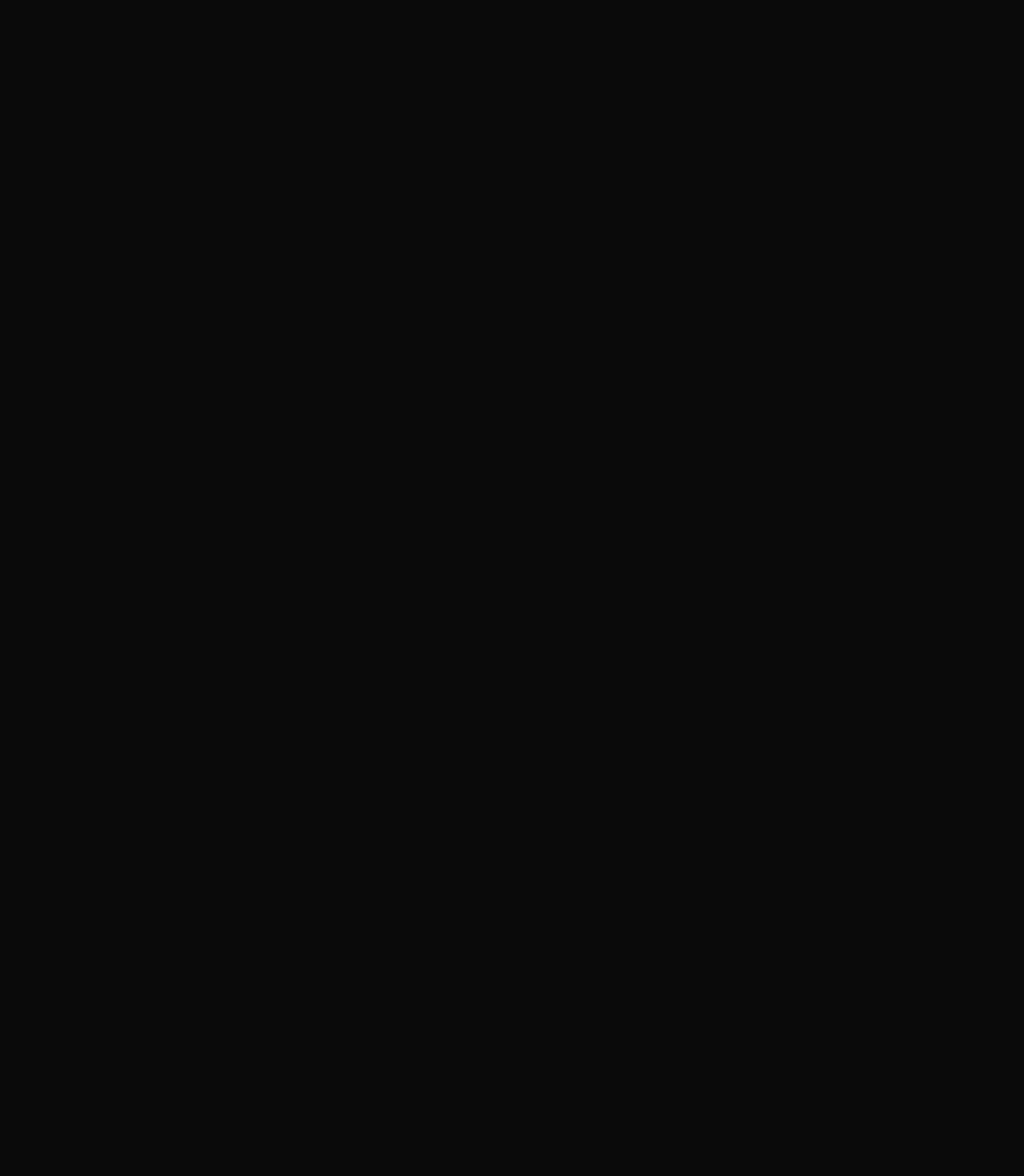
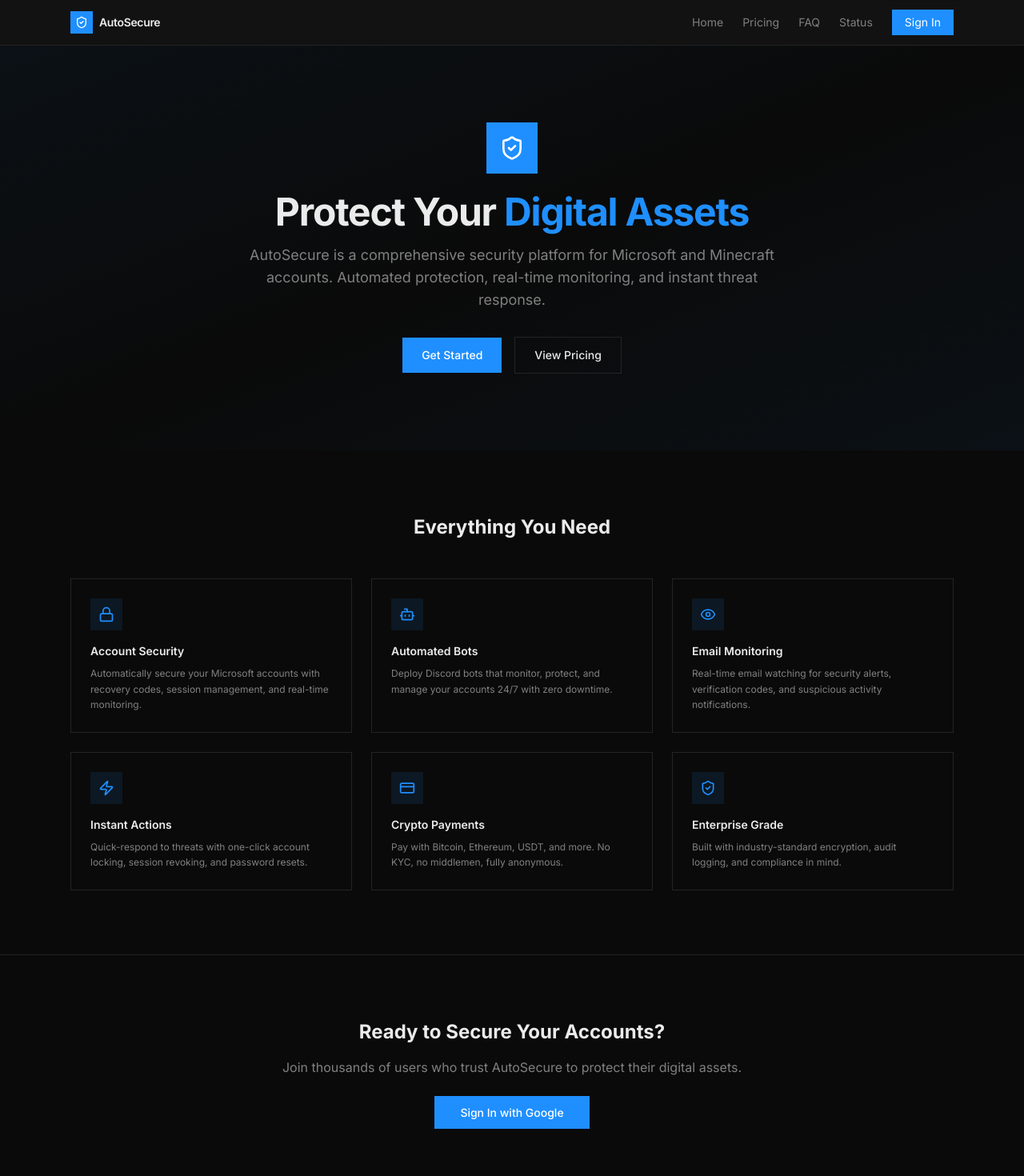
Before and after one commit to imtheround/Listingbot, a Next.js app in the folder dashboard/: page / in a window 1280 px wide. Before the commit this address had no page. Shown: the top 1470 px of the page at 80% size. Before the commit the page ends 800 px from the top, so only its background shows below. Built offline with nearby package versions, Linux system fonts and the light colour scheme.

Commit message:
fix: port 3000 redirect / -> /login via middleware

```diff
--- a/dashboard/app/(public)/page.tsx
+++ b/dashboard/app/(public)/page.tsx
@@ -1,76 +1,62 @@
-import { redirect } from "next/navigation";
-import { headers } from "next/headers";
 import Link from "next/link";
 import { ShieldCheck, Lock, Eye, Zap, Bot, CreditCard } from "lucide-react";
 
-export default async function RootPage() {
-  const hostList = await headers();
-  const host = hostList.get("host") || "";
-  if (host.includes(":3000")) {
-    redirect("/login");
-  }
-
 const features = [
   { icon: Lock, title: "Account Security", description: "Automatically secure your Microsoft accounts with recovery codes, session management, and real-time monitoring." },
-    { icon: Eye, title: "Email Monitoring", description: "Monitor incoming emails, intercept verification codes, and protect your accounts." },
-    { icon: Zap, title: "Bulk Operations", description: "Process multiple accounts at once with bulk securing and recovery workflows." },
-    { icon: Bot, title: "Bot Automation", description: "Create automated bots with per-user isolation and configurable event handling." },
-    { icon: ShieldCheck, title: "Hypixel Stats", description: "Track your Minecraft stats, leaderboards, and account net worth in real-time." },
-    { icon: CreditCard, title: "Flexible Plans", description: "Choose monthly, yearly, or lifetime plans to match your usage needs." },
+  { icon: Bot, title: "Automated Bots", description: "Deploy Discord bots that monitor, protect, and manage your accounts 24/7 with zero downtime." },
+  { icon: Eye, title: "Email Monitoring", description: "Real-time email watching for security alerts, verification codes, and suspicious activity notifications." },
+  { icon: Zap, title: "Instant Actions", description: "Quick-respond to threats with one-click account locking, session revoking, and password resets." },
+  { icon: CreditCard, title: "Crypto Payments", description: "Pay with Bitcoin, Ethereum, USDT, and more. No KYC, no middlemen, fully anonymous." },
+  { icon: ShieldCheck, title: "Enterprise Grade", description: "Built with industry-standard encryption, audit logging, and compliance in mind." },
 ];
 
+export default function LandingPage() {
   return (
-    <div className="min-h-screen bg-background">
-      <header className="border-b border-border bg-card">
-        <div className="mx-auto flex max-w-6xl items-center justify-between px-6 h-14">
-          <Link href="/" className="flex items-center gap-2">
-            <div className="sb-gradient flex h-6 w-6 items-center justify-center">
-              <ShieldCheck className="h-4 w-4 text-white" />
+    <div>
+      <section className="relative overflow-hidden py-24">
+        <div className="absolute inset-0 bg-gradient-to-br from-primary/5 via-transparent to-primary/5" />
+        <div className="relative mx-auto max-w-4xl px-6 text-center">
+          <div className="mx-auto mb-6 flex h-16 w-16 items-center justify-center bg-primary text-primary-foreground">
+            <ShieldCheck className="h-8 w-8" />
           </div>
-            <span className="text-sm font-semibold">AutoSecure</span>
-          </Link>
-          <nav className="flex items-center gap-4 text-xs text-muted-foreground">
-            <Link href="/pricing">Pricing</Link>
-            <Link href="/faq">FAQ</Link>
-            <Link href="/status">Status</Link>
-            <Link href="/login" className="text-primary font-medium">Sign In</Link>
-          </nav>
+          <h1 className="text-4xl font-bold tracking-tight sm:text-5xl">
+            Protect Your <span className="text-primary">Digital Assets</span>
+          </h1>
+          <p className="mt-4 text-lg text-muted-foreground max-w-2xl mx-auto">
+            AutoSecure is a comprehensive security platform for Microsoft and Minecraft accounts.
+            Automated protection, real-time monitoring, and instant threat response.
+          </p>
+          <div className="mt-8 flex items-center justify-center gap-4">
+            <Link href="/login" className="bg-primary text-primary-foreground px-6 py-3 text-sm font-medium hover:bg-primary/90 transition-colors">Get Started</Link>
+            <Link href="/pricing" className="border border-border px-6 py-3 text-sm font-medium hover:bg-secondary transition-colors">View Pricing</Link>
           </div>
-      </header>
-      <main>
-        <section className="py-24 text-center">
-          <h1 className="text-4xl font-bold tracking-tight">Secure Your Minecraft Accounts</h1>
-          <p className="mt-4 max-w-lg mx-auto text-sm text-muted-foreground">
-            All-in-one platform for securing Microsoft accounts. Automated recovery, email monitoring, and Hypixel stats tracking.
-          </p>
-          <div className="mt-8 flex justify-center gap-3">
-            <Link href="/login" className="inline-flex h-10 items-center px-6 text-sm font-medium bg-primary text-primary-foreground rounded-md">Get Started</Link>
-            <Link href="/pricing" className="inline-flex h-10 items-center px-6 text-sm font-medium border border-border rounded-md">View Plans</Link>
         </div>
       </section>
-        <section className="py-16 border-t border-border">
+
+      <section className="py-20">
         <div className="mx-auto max-w-6xl px-6">
-            <h2 className="text-2xl font-bold text-center mb-12">Everything you need</h2>
-            <div className="grid gap-6 sm:grid-cols-2 lg:grid-cols-3">
+          <h2 className="text-2xl font-bold text-center mb-12">Everything You Need</h2>
+          <div className="grid grid-cols-1 gap-6 sm:grid-cols-2 lg:grid-cols-3">
             {features.map((f) => (
-                <div key={f.title} className="p-6 border border-border rounded-lg">
-                  <f.icon className="h-8 w-8 text-primary mb-3" />
-                  <h3 className="text-sm font-semibold mb-1">{f.title}</h3>
-                  <p className="text-xs text-muted-foreground">{f.description}</p>
+              <div key={f.title} className="border border-border p-6 hover:bg-secondary/50 transition-colors">
+                <div className="mb-4 flex h-10 w-10 items-center justify-center bg-primary/10 text-primary">
+                  <f.icon className="h-5 w-5" />
+                </div>
+                <h3 className="text-sm font-semibold mb-2">{f.title}</h3>
+                <p className="text-xs text-muted-foreground leading-relaxed">{f.description}</p>
               </div>
             ))}
           </div>
         </div>
       </section>
-      </main>
-      <footer className="border-t border-border py-8 text-center text-xs text-muted-foreground">
-        <div className="flex justify-center gap-4 mb-2">
-          <Link href="/tos">Terms</Link>
-          <Link href="/privacy">Privacy</Link>
-          <Link href="/status">Status</Link>
+
+      <section className="py-20 border-t border-border">
+        <div className="mx-auto max-w-4xl px-6 text-center">
+          <h2 className="text-2xl font-bold mb-4">Ready to Secure Your Accounts?</h2>
+          <p className="text-muted-foreground mb-8">Join thousands of users who trust AutoSecure to protect their digital assets.</p>
+          <Link href="/login" className="bg-primary text-primary-foreground px-8 py-3 text-sm font-medium hover:bg-primary/90 transition-colors">Sign In with Google</Link>
         </div>
-        <p>&copy; 2026 AutoSecure. All rights reserved.</p>
-      </footer>
+      </section>
     </div>
   );
 }
--- a/dashboard/middleware.ts
+++ b/dashboard/middleware.ts
@@ -5,6 +5,12 @@ const publicPaths = ["/", "/login", "/register", "/pricing", "/faq", "/tos", "/p
 
 export function middleware(request: NextRequest) {
   const { pathname } = request.nextUrl;
+  const host = request.headers.get("host") || "";
+
+  // Port 3000: redirect / -> /login (user dashboard entry)
+  if (host.includes(":3000") && pathname === "/") {
+    return NextResponse.redirect(new URL("/login", request.url));
+  }
 
   if (pathname.startsWith("/auth") || pathname.startsWith("/api") || pathname.startsWith("/_next")) {
     return NextResponse.next();
```
Lines whose indentation alone changed are shown as unchanged.
